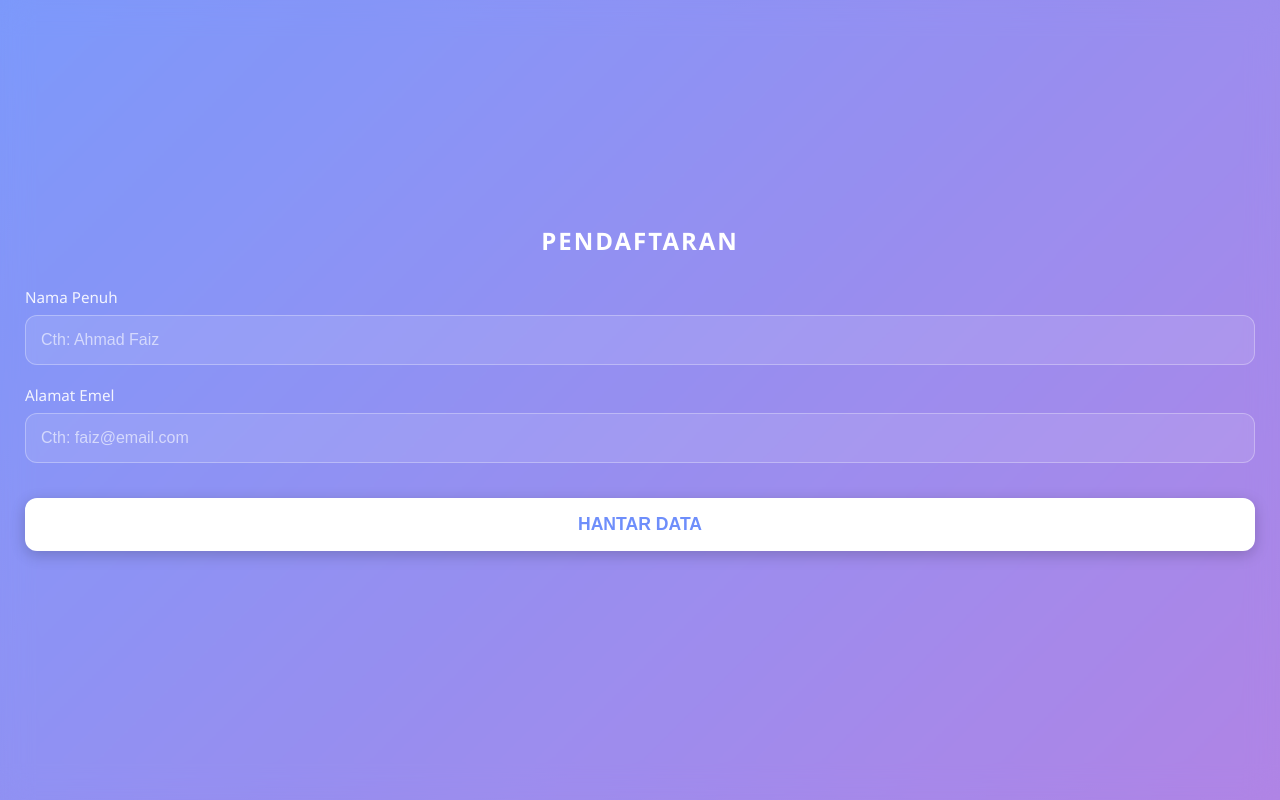
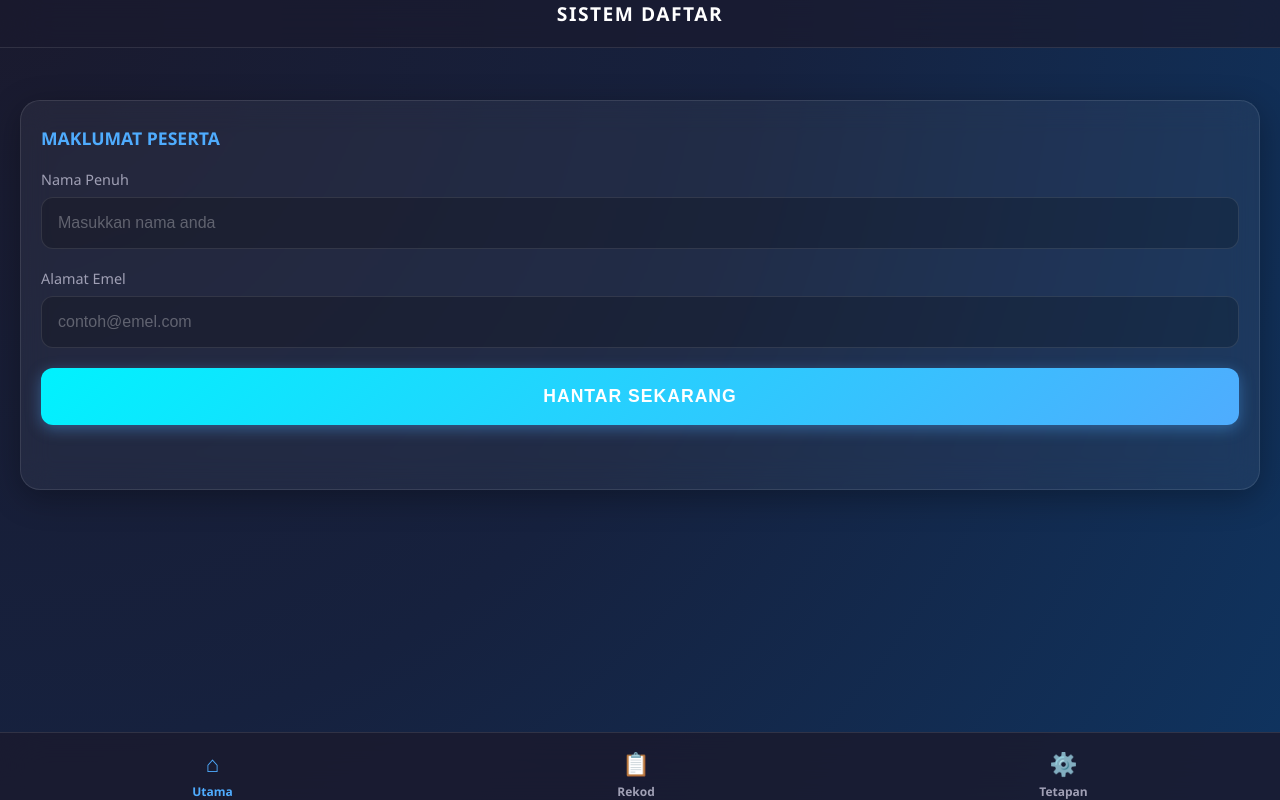
Before and after one commit to niskpaw-dev/webappgas1-test, a plain HTML site: page index.html in a window 1280 px wide. Drawn offline with Linux system fonts and the light colour scheme.

Commit message:
Update index.html for improved layout and styling

```diff
--- a/index.html
+++ b/index.html
@@ -2,115 +2,204 @@
 <html lang="ms">
 <head>
   <meta charset="UTF-8">
-  <meta name="viewport" content="width=device-width, initial-scale=1.0, maximum-scale=1.0, user-scalable=no">
-  <title>Sistem Pendaftaran</title>
+  <meta name="viewport" content="width=device-width, initial-scale=1.0, maximum-scale=1.0, user-scalable=no, viewport-fit=cover">
+  <title>Aplikasi Pendaftaran</title>
 
   <link rel="manifest" href="./manifest.json">
-  <meta name="theme-color" content="#6e8efb">
+  <meta name="theme-color" content="#1a1a2e">
 
   <style>
     :root {
-      --primary-color: #6e8efb;
-      --secondary-color: #a777e3;
-      --glass-border: rgba(255, 255, 255, 0.3);
+      --primary-gradient: linear-gradient(135deg, #00f2fe 0%, #4facfe 100%);
+      --glass-bg: rgba(255, 255, 255, 0.05);
+      --glass-border: rgba(255, 255, 255, 0.1);
+      --text-main: #ffffff;
+      --text-muted: #a0a0b5;
     }
 
     body {
       margin: 0;
       padding: 0;
       font-family: 'Segoe UI', Roboto, Helvetica, Arial, sans-serif;
-      background: linear-gradient(135deg, var(--primary-color), var(--secondary-color));
+      background: radial-gradient(circle at top left, #1a1a2e, #16213e, #0f3460);
       background-attachment: fixed;
+      color: var(--text-main);
       min-height: 100vh;
-      color: #fff;
+      -webkit-tap-highlight-color: transparent; /* Buang kotak biru bila tekan di telefon */
     }
 
-    .app-container {
-      width: 100%;
-      min-height: 100vh; /* Memastikan kotak memanjang sepenuhnya ke bawah */
-      padding: 40px 25px; /* Ruang bernafas */
-      box-sizing: border-box; /* Sangat penting supaya padding tidak merosakkan kelebaran 100% */
+    /* 1. APP HEADER (Melekat di Atas) */
+    .app-header {
+      position: fixed;
+      top: 0;
+      left: 0;
+      right: 0;
+      padding: 20px;
+      padding-top: env(safe-area-inset-top, 20px); /* Untuk takuk/notch iPhone */
+      background: rgba(26, 26, 46, 0.7);
+      backdrop-filter: blur(20px);
+      -webkit-backdrop-filter: blur(20px);
+      border-bottom: 1px solid var(--glass-border);
+      text-align: center;
+      font-size: 1.2rem;
+      font-weight: 700;
+      letter-spacing: 1.5px;
+      z-index: 100;
+    }
 
-      /* Mengekalkan efek Glassmorphism tetapi untuk keseluruhan skrin */
-      background: rgba(255, 255, 255, 0.1);
+    /* 2. KAWASAN KANDUNGAN */
+    .content-area {
+      padding: 100px 20px 120px 20px; /* Ruang untuk Header & Bottom Nav */
+      display: flex;
+      flex-direction: column;
+      gap: 20px;
+    }
+
+    /* Kad Borang Glassmorphism */
+    .glass-card {
+      background: var(--glass-bg);
       backdrop-filter: blur(15px);
       -webkit-backdrop-filter: blur(15px);
-
-      /* Membuang border, bucu bulat dan bayang-bayang kotak lama */
-      border: none;
-      border-radius: 0;
-      box-shadow: none;
-
-      /* Menyusun semula form di tengah-tengah skrin secara menegak */
-      display: flex;
-      flex-direction: column;
-      justify-content: center;
-      text-align: center;
+      border: 1px solid var(--glass-border);
+      border-radius: 20px;
+      padding: 25px 20px;
+      box-shadow: 0 8px 32px 0 rgba(0, 0, 0, 0.3);
     }
 
-    h2 { margin-bottom: 30px; font-weight: 600; text-transform: uppercase; letter-spacing: 2px; }
+    .form-title {
+      margin: 0 0 20px 0;
+      font-size: 1.1rem;
+      color: #4facfe;
+      text-transform: uppercase;
+      font-weight: 800;
+    }
 
-    .input-group { margin-bottom: 20px; text-align: left; }
+    .input-group { margin-bottom: 20px; }
 
-    label { display: block; margin-bottom: 8px; font-size: 0.95rem; opacity: 0.9; }
+    label {
+      display: block;
+      margin-bottom: 8px;
+      font-size: 0.9rem;
+      color: var(--text-muted);
+      font-weight: 500;
+    }
 
     input {
       width: 100%;
-      padding: 15px;
+      padding: 16px;
       border: 1px solid var(--glass-border);
       border-radius: 12px;
-      background: rgba(255, 255, 255, 0.1);
+      background: rgba(0, 0, 0, 0.2);
       color: #fff;
-      font-size: 16px; /* Wajib 16px elak auto-zoom iOS */
+      font-size: 16px; /* Saiz standard mobile */
       box-sizing: border-box;
       outline: none;
-      transition: 0.3s;
+      transition: all 0.3s ease;
     }
 
-    input::placeholder { color: rgba(255, 255, 255, 0.6); }
-    input:focus { background: rgba(255, 255, 255, 0.2); border-color: #fff; }
+    input::placeholder { color: rgba(255, 255, 255, 0.3); }
+    input:focus { border-color: #4facfe; background: rgba(255, 255, 255, 0.05); }
 
     button {
       width: 100%;
-      padding: 16px;
-      margin-top: 15px;
+      padding: 18px;
       border: none;
       border-radius: 12px;
-      background: #fff;
-      color: var(--primary-color);
+      background: var(--primary-gradient);
+      color: #fff;
       font-weight: bold;
       font-size: 1.1rem;
+      letter-spacing: 1px;
       cursor: pointer;
-      transition: 0.3s;
-      box-shadow: 0 4px 15px rgba(0,0,0,0.2);
+      box-shadow: 0 4px 15px rgba(79, 172, 254, 0.4);
+      transition: transform 0.2s;
     }
 
-    button:active { transform: scale(0.98); }
-    .loading { opacity: 0.5; pointer-events: none; }
-    #statusMessage { margin-top: 20px; font-size: 0.95rem; min-height: 1.5rem; font-weight: bold; }
+    button:active { transform: scale(0.96); }
+    .loading { opacity: 0.7; pointer-events: none; }
+
+    #statusMessage {
+      margin-top: 15px;
+      font-size: 0.95rem;
+      text-align: center;
+      min-height: 1.5rem;
+      font-weight: 600;
+    }
+
+    /* 3. BOTTOM NAVIGATION (Melekat di Bawah) */
+    .bottom-nav {
+      position: fixed;
+      bottom: 0;
+      left: 0;
+      right: 0;
+      background: rgba(26, 26, 46, 0.85);
+      backdrop-filter: blur(20px);
+      -webkit-backdrop-filter: blur(20px);
+      border-top: 1px solid var(--glass-border);
+      display: flex;
+      justify-content: space-around;
+      padding: 15px 0;
+      padding-bottom: env(safe-area-inset-bottom, 15px); /* Untuk iPhone home indicator */
+      z-index: 100;
+    }
+
+    .nav-item {
+      display: flex;
+      flex-direction: column;
+      align-items: center;
+      color: var(--text-muted);
+      font-size: 0.75rem;
+      font-weight: 600;
+    }
+
+    .nav-item.active { color: #4facfe; }
+    .nav-icon { font-size: 1.4rem; margin-bottom: 4px; }
   </style>
 </head>
 <body>
 
-  <div class="app-container">
-    <h2>Pendaftaran</h2>
+  <div class="app-header">
+    SISTEM DAFTAR
+  </div>
+
+  <div class="content-area">
+    <div class="glass-card">
+      <h3 class="form-title">Maklumat Peserta</h3>
+
       <form id="mainForm">
         <div class="input-group">
           <label for="nama">Nama Penuh</label>
-        <input type="text" id="nama" placeholder="Cth: Ahmad Faiz" required>
+          <input type="text" id="nama" placeholder="Masukkan nama anda" required>
         </div>
+
         <div class="input-group">
           <label for="emel">Alamat Emel</label>
-        <input type="email" id="emel" placeholder="Cth: faiz@email.com" required>
+          <input type="email" id="emel" placeholder="contoh@emel.com" required>
         </div>
-      <button type="submit" id="submitBtn">HANTAR DATA</button>
+
+        <button type="submit" id="submitBtn">HANTAR SEKARANG</button>
+        <div id="statusMessage"></div>
       </form>
-    <div id="statusMessage"></div>
+    </div>
+  </div>
+
+  <div class="bottom-nav">
+    <div class="nav-item active">
+      <span class="nav-icon">⌂</span>
+      <span>Utama</span>
+    </div>
+    <div class="nav-item">
+      <span class="nav-icon">📋</span>
+      <span>Rekod</span>
+    </div>
+    <div class="nav-item">
+      <span class="nav-icon">⚙️</span>
+      <span>Tetapan</span>
+    </div>
   </div>
 
   <script>
-    // 1. Integrasi GAS Backend
-    // PASTIKAN ANDA MASUKKAN SEMULA URL GAS ANDA DI BAWAH INI
+    // PASTIKAN URL GAS ANDA DI SINI
     const scriptURL = 'TAMPAL_URL_WEB_APP_GAS_ANDA_DI_SINI';
     const form = document.getElementById('mainForm');
     const btn = document.getElementById('submitBtn');
@@ -119,7 +208,7 @@
     form.addEventListener('submit', async (e) => {
       e.preventDefault();
 
-      btn.innerText = 'MENGHANTAR...';
+      btn.innerText = 'MEMPROSES...';
       btn.classList.add('loading');
       status.innerText = '';
 
@@ -136,26 +225,25 @@
           body: JSON.stringify(formData)
         });
 
-        status.style.color = '#76ff03'; // Warna hijau terang
-        status.innerText = 'Data berjaya dihantar!';
+        status.style.color = '#4facfe'; // Biru terang
+        status.innerText = '✓ Data berjaya disimpan!';
         form.reset();
 
       } catch (error) {
         console.error('Ralat:', error);
-        status.style.color = '#ff5252'; // Warna merah
-        status.innerText = 'Gagal menyambung ke pangkalan data.';
+        status.style.color = '#ff4b4b'; // Merah amaran
+        status.innerText = '✗ Gagal menyambung ke pelayan.';
       } finally {
-        btn.innerText = 'HANTAR DATA';
+        btn.innerText = 'HANTAR SEKARANG';
         btn.classList.remove('loading');
       }
     });
 
-    // 2. Pendaftaran Service Worker (PWA Offline Mode)
     if ('serviceWorker' in navigator) {
       window.addEventListener('load', () => {
         navigator.serviceWorker.register('./sw.js')
-          .then(reg => console.log('Service Worker aktif!', reg.scope))
-          .catch(err => console.error('Pendaftaran SW gagal:', err));
+          .then(reg => console.log('SW Aktif!', reg.scope))
+          .catch(err => console.error('SW Gagal:', err));
       });
     }
   </script>
```
Lines whose indentation alone changed are shown as unchanged.
